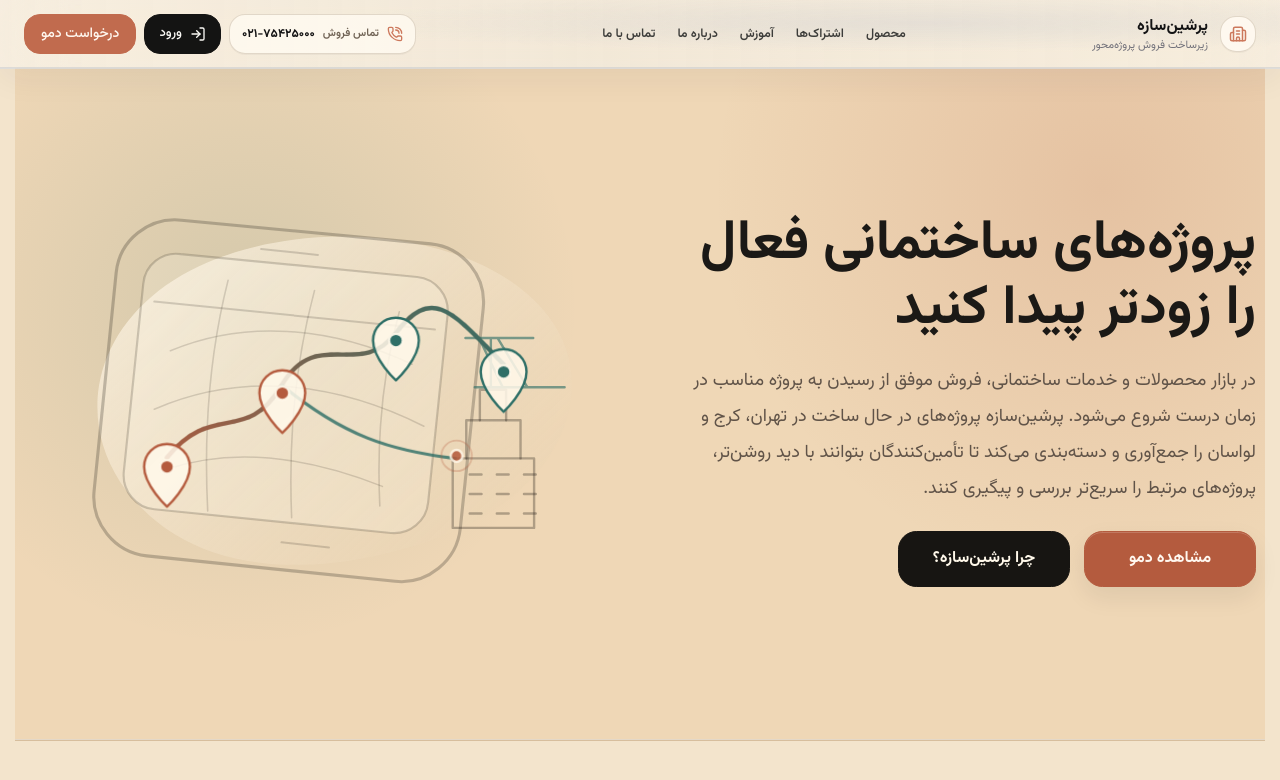
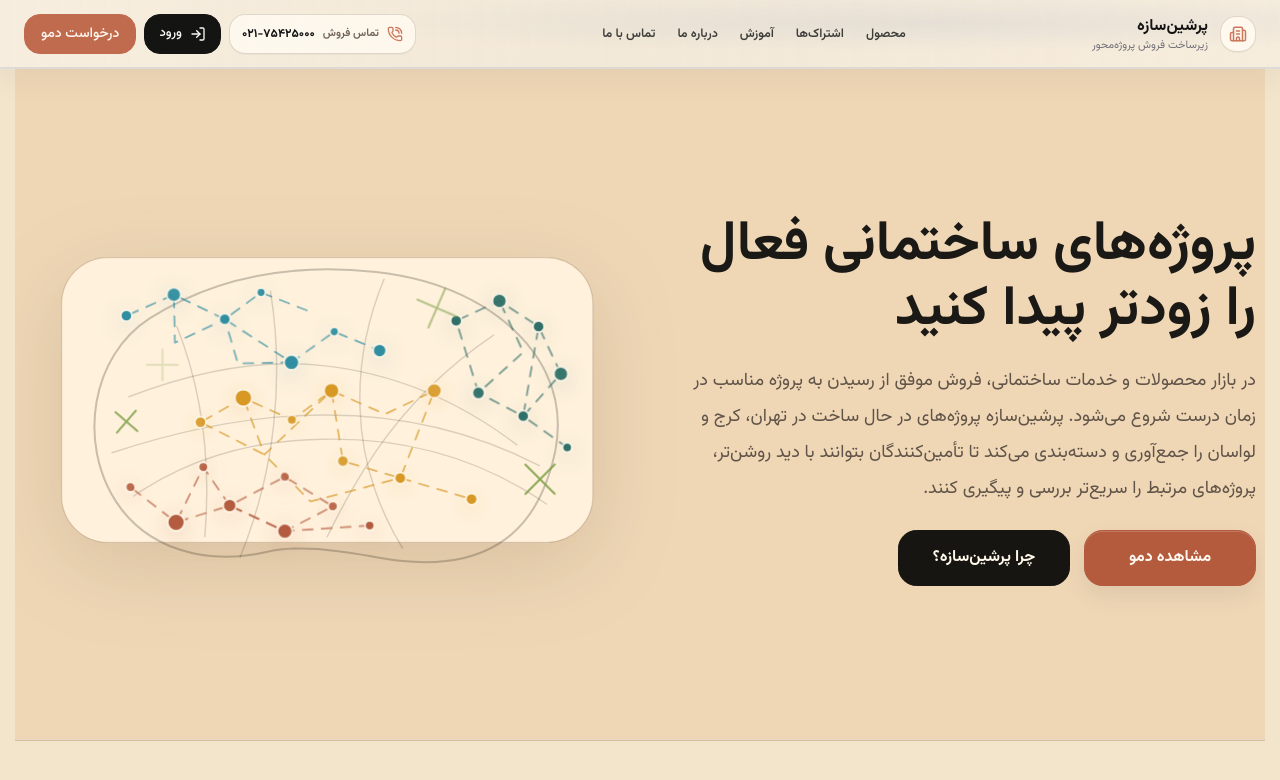
Before and after one commit to mahyarkalbasii-cloud/codex-marketing-website, a Next.js app: page / in a window 1280 px wide. Shown: the top 780 px of the page. Built offline with nearby package versions, Linux system fonts and the light colour scheme.

Commit message:
feat(marketing): add Tehran motion hero visual

```diff
--- a/src/app/page.tsx
+++ b/src/app/page.tsx
@@ -723,6 +723,9 @@
                   سریع‌تر بررسی و پیگیری کنند.
                 </p>
               </div>
+              <div className="hero-visual-slot">
+                <HeroMapVisual />
+              </div>
               <div className="hero-actions">
                 <Link href="#demo" className="marketing-cta marketing-cta--primary">
                   مشاهده دمو
@@ -731,10 +734,6 @@
                   چرا پرشین‌سازه؟
                 </Link>
               </div>
-            </div>
-
-            <div className="hero-visual-slot">
-              <HeroMapVisual />
             </div>
           </div>
         </div>
--- a/src/components/hero/HeroMapVisual.tsx
+++ b/src/components/hero/HeroMapVisual.tsx
@@ -14,91 +14,87 @@
     >
       <div className="hero-laptop-map-stage">
         <svg
-          aria-labelledby="hero-line-art-title"
-          className="hero-motion-line-art"
+          aria-labelledby="hero-tehran-motion-title"
+          className="hero-motion-line-art hero-tehran-motion"
           role="img"
-          viewBox="0 0 680 540"
+          viewBox="0 0 720 420"
         >
-          <title id="hero-line-art-title">
-            Animated line art of construction project discovery and sales follow-up
+          <title id="hero-tehran-motion-title">
+            Animated schematic network of Tehran construction opportunities
           </title>
-          <defs>
-            <linearGradient id="hero-line-clay" x1="145" x2="560" y1="405" y2="130" gradientUnits="userSpaceOnUse">
-              <stop stopColor="var(--clay-500)" />
-              <stop offset="1" stopColor="var(--sage-600)" />
-            </linearGradient>
-            <linearGradient id="hero-line-paper" x1="150" x2="510" y1="80" y2="470" gradientUnits="userSpaceOnUse">
-              <stop stopColor="#fff8ea" stopOpacity="0.72" />
-              <stop offset="1" stopColor="#ead3b1" stopOpacity="0.42" />
-            </linearGradient>
-          </defs>
 
-          <g className="hero-line-art-cloud" aria-hidden="true">
-            <path d="M112 388c62 70 161 92 285 66 126-26 216-91 230-182 13-85-55-155-164-182-109-28-251-10-330 58C53 216 50 318 112 388Z" />
+          <rect className="hero-tehran-panel" x="28" y="32" width="664" height="356" rx="58" />
+
+          <g className="hero-tehran-map" aria-hidden="true">
+            <path className="hero-tehran-boundary" d="M138 108c77-49 171-70 283-58 81 9 146 40 188 89 44 52 51 113 21 183-33 77-102 104-207 85-55-10-101-16-139-7-79 18-151-6-188-63-48-74-31-182 42-229Z" />
+            <path d="M91 276c87-29 170-45 249-47 103-3 198 18 285 63" />
+            <path d="M112 206c88-34 169-47 242-39 87 9 168 42 243 99" />
+            <path d="M172 118c31 78 43 166 35 263" />
+            <path d="M289 74c9 56 10 112 4 167-6 56-20 111-42 166" />
+            <path d="M431 59c-22 53-32 107-30 162 2 62 20 120 53 174" />
+            <path d="M568 129c-58 39-107 87-147 145-22 32-42 68-61 107" />
+            <path d="M118 330c67-46 147-70 238-71 105-2 197 25 278 81" />
           </g>
 
-          <g className="hero-line-art-device">
-            <path className="hero-line-art-shell" d="M168 58 462 86c38 4 66 38 62 76l-27 259c-4 39-39 67-77 63l-293-30c-38-4-66-39-62-77L91 120c4-39 39-66 77-62Z" />
-            <path className="hero-line-art-screen" d="M167 98 446 125c22 2 38 22 36 44l-23 222c-2 22-22 38-44 36l-279-28c-22-2-38-22-36-44l23-222c2-22 22-38 44-35Z" />
-            <path className="hero-line-art-topbar" d="m136 154 331 33" />
-            <path className="hero-line-art-home" d="m286 438 56 6" />
-            <path className="hero-line-art-camera" d="m262 92 67 7" />
+          <g className="hero-tehran-network hero-tehran-network--north">
+            <path d="M103 111 162 84 226 114 271 80 329 102" />
+            <path d="M162 84 164 144 226 114 243 169 310 167" />
+            <path d="M226 114 310 167 363 128 420 151" />
+            <circle cx="103" cy="111" r="6" />
+            <circle cx="162" cy="84" r="8" />
+            <circle cx="226" cy="114" r="6" />
+            <circle cx="271" cy="80" r="5" />
+            <circle cx="310" cy="167" r="8" />
+            <circle cx="363" cy="128" r="5" />
+            <circle cx="420" cy="151" r="7" />
           </g>
 
-          <g className="hero-line-art-grid" aria-hidden="true">
-            <path d="M155 212c86-36 187-30 285 16" />
-            <path d="M136 281c96-42 207-36 318 20" />
-            <path d="M150 352c74-25 159-18 255 20" />
-            <path d="M223 129c-21 83-29 174-24 272" />
-            <path d="M325 141c-22 82-31 172-27 268" />
-            <path d="M425 166c-19 70-27 146-23 229" />
+          <g className="hero-tehran-network hero-tehran-network--center">
+            <path d="M206 236 259 206 319 233 368 197 434 226 495 197" />
+            <path d="M259 206 285 276 368 197 382 284 453 305 495 197" />
+            <path d="M206 236 285 276 342 334 453 305 541 331" />
+            <circle cx="206" cy="236" r="7" />
+            <circle cx="259" cy="206" r="9" />
+            <circle cx="319" cy="233" r="6" />
+            <circle cx="368" cy="197" r="8" />
+            <circle cx="382" cy="284" r="7" />
+            <circle cx="453" cy="305" r="6" />
+            <circle cx="495" cy="197" r="9" />
+            <circle cx="541" cy="331" r="6" />
           </g>
 
-          <g className="hero-line-art-buildings" aria-hidden="true">
-            <path d="M488 339h96v82h-96z" />
-            <path d="M504 339v-45h64v45" />
-            <path d="M520 294v-36h31v36" />
-            <path d="M508 358h14m18 0h14m18 0h14M508 381h14m18 0h14m18 0h14M508 404h14m18 0h14m18 0h14" />
-            <path className="hero-line-art-crane" d="M514 255h106m-87 0v-58m-30 0h80m-64 0 28 58m-6-58 35 58" />
+          <g className="hero-tehran-network hero-tehran-network--east">
+            <path d="M520 112 574 87 623 119 651 178 604 231 548 202" />
+            <path d="M574 87 604 151 548 202 520 112" />
+            <path d="M623 119 604 231 659 270" />
+            <circle cx="520" cy="112" r="6" />
+            <circle cx="574" cy="87" r="8" />
+            <circle cx="623" cy="119" r="6" />
+            <circle cx="651" cy="178" r="8" />
+            <circle cx="604" cy="231" r="6" />
+            <circle cx="548" cy="202" r="7" />
+            <circle cx="659" cy="270" r="5" />
           </g>
 
-          <path
-            className="hero-line-art-route hero-line-art-route--ghost"
-            d="M151 338 C205 271 244 324 286 253 S378 247 421 191 S487 165 548 228"
-          />
-          <path
-            className="hero-line-art-route hero-line-art-route--active"
-            d="M151 338 C205 271 244 324 286 253 S378 247 421 191 S487 165 548 228"
-            pathLength={1}
-          />
-          <path
-            className="hero-line-art-route hero-line-art-route--sales"
-            d="M287 253 C360 313 415 330 491 339"
-            pathLength={1}
-          />
-
-          <g className="hero-line-art-pins">
-            <g className="hero-line-art-pin hero-line-art-pin--a">
-              <path d="M151 322c15 0 27 12 27 27 0 22-27 47-27 47s-27-25-27-47c0-15 12-27 27-27Z" />
-              <circle cx="151" cy="349" r="8" />
-            </g>
-            <g className="hero-line-art-pin hero-line-art-pin--b">
-              <path d="M287 235c15 0 27 12 27 27 0 22-27 47-27 47s-27-25-27-47c0-15 12-27 27-27Z" />
-              <circle cx="287" cy="262" r="8" />
-            </g>
-            <g className="hero-line-art-pin hero-line-art-pin--c">
-              <path d="M421 173c15 0 27 12 27 27 0 22-27 47-27 47s-27-25-27-47c0-15 12-27 27-27Z" />
-              <circle cx="421" cy="200" r="8" />
-            </g>
-            <g className="hero-line-art-pin hero-line-art-pin--d">
-              <path d="M548 210c15 0 27 12 27 27 0 22-27 47-27 47s-27-25-27-47c0-15 12-27 27-27Z" />
-              <circle cx="548" cy="237" r="8" />
-            </g>
+          <g className="hero-tehran-network hero-tehran-network--south">
+            <path d="M114 319 171 363 238 342 307 374 367 343" />
+            <path d="M171 363 205 294 238 342 307 306 367 343" />
+            <path d="M238 342 307 374 413 367" />
+            <circle cx="114" cy="319" r="6" />
+            <circle cx="171" cy="363" r="9" />
+            <circle cx="205" cy="294" r="6" />
+            <circle cx="238" cy="342" r="7" />
+            <circle cx="307" cy="306" r="6" />
+            <circle cx="307" cy="374" r="8" />
+            <circle cx="367" cy="343" r="6" />
+            <circle cx="413" cy="367" r="5" />
           </g>
 
-          <g className="hero-line-art-tracker" aria-hidden="true">
-            <circle cx="0" cy="0" r="7" />
-            <circle cx="0" cy="0" r="18" />
+          <g className="hero-tehran-sparks" aria-hidden="true">
+            <path d="M132 166h44M154 144v44" />
+            <path d="M470 95h54M497 68v54" />
+            <path d="M602 309h48M626 285v48" />
+            <path d="M92 237h34M109 220v34" />
           </g>
         </svg>
       </div>
```
Also changed, not shown: src/app/globals.css.
